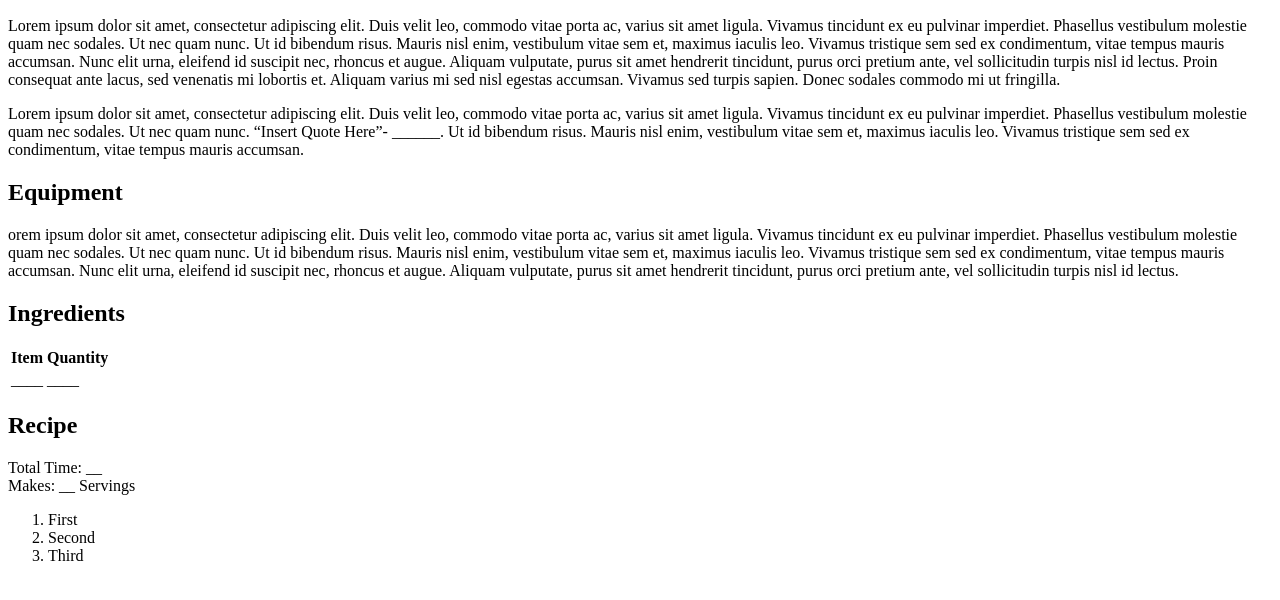
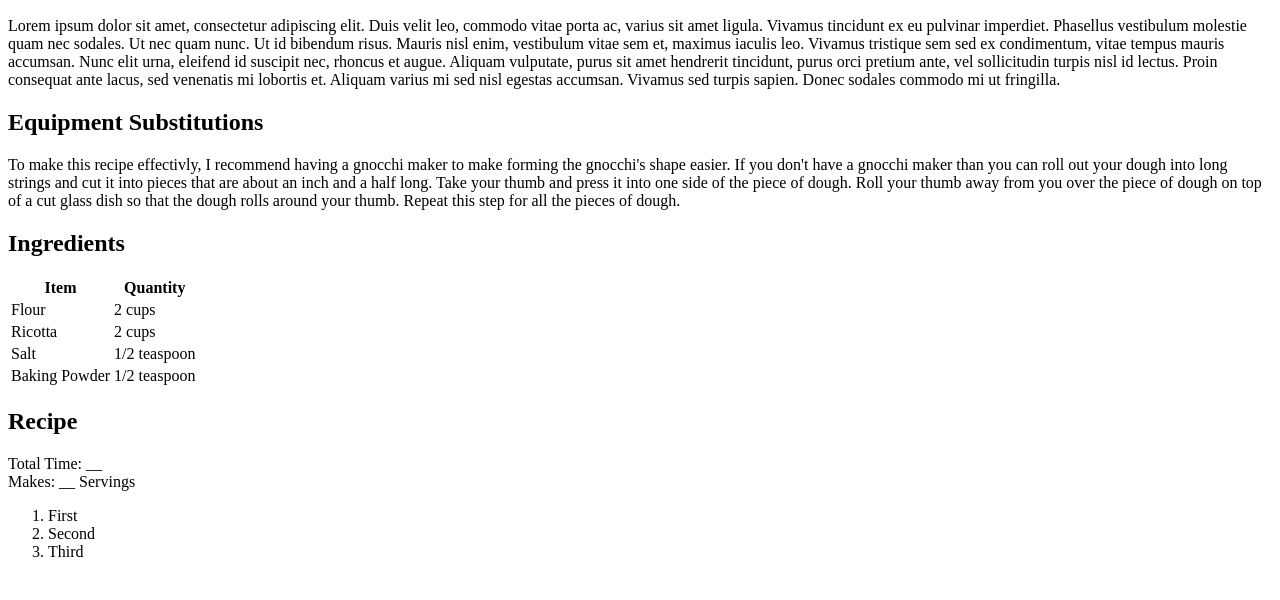
Before and after one commit to Evie-Strings/Evie-Strings.github.io, a plain HTML site: page projects/recipes/1.html in a window 1280 px wide. Shown: the part 110-710 px from the top of the page. Drawn offline with Linux system fonts and the light colour scheme.

Commit message:
listing ingredients and writing equipment/substitutions section

```diff
--- a/projects/recipes/1.html
+++ b/projects/recipes/1.html
@@ -10,9 +10,8 @@
 		<h1>Homemade Gnocchi</h1>
 		<h2>History of this Recipe</h2>
 		<p>Lorem ipsum dolor sit amet, consectetur adipiscing elit. Duis velit leo, commodo vitae porta ac, varius sit amet ligula. Vivamus tincidunt ex eu pulvinar imperdiet. Phasellus vestibulum molestie quam nec sodales. Ut nec quam nunc. Ut id bibendum risus. Mauris nisl enim, vestibulum vitae sem et, maximus iaculis leo. Vivamus tristique sem sed ex condimentum, vitae tempus mauris accumsan. Nunc elit urna, eleifend id suscipit nec, rhoncus et augue. Aliquam vulputate, purus sit amet hendrerit tincidunt, purus orci pretium ante, vel sollicitudin turpis nisl id lectus. Proin consequat ante lacus, sed venenatis mi lobortis et. Aliquam varius mi sed nisl egestas accumsan. Vivamus sed turpis sapien. Donec sodales commodo mi ut fringilla.</p>
-		<p>Lorem ipsum dolor sit amet, consectetur adipiscing elit. Duis velit leo, commodo vitae porta ac, varius sit amet ligula. Vivamus tincidunt ex eu pulvinar imperdiet. Phasellus vestibulum molestie quam nec sodales. Ut nec quam nunc. <q>Insert Quote Here</q>- ______. Ut id bibendum risus. Mauris nisl enim, vestibulum vitae sem et, maximus iaculis leo. Vivamus tristique sem sed ex condimentum, vitae tempus mauris accumsan.</p>
-		<h2>Equipment</h2>
-		<p>orem ipsum dolor sit amet, consectetur adipiscing elit. Duis velit leo, commodo vitae porta ac, varius sit amet ligula. Vivamus tincidunt ex eu pulvinar imperdiet. Phasellus vestibulum molestie quam nec sodales. Ut nec quam nunc. Ut id bibendum risus. Mauris nisl enim, vestibulum vitae sem et, maximus iaculis leo. Vivamus tristique sem sed ex condimentum, vitae tempus mauris accumsan. Nunc elit urna, eleifend id suscipit nec, rhoncus et augue. Aliquam vulputate, purus sit amet hendrerit tincidunt, purus orci pretium ante, vel sollicitudin turpis nisl id lectus.</p>
+		<h2>Equipment Substitutions</h2>
+		<p>To make this recipe effectivly, I recommend having a gnocchi maker to make forming the gnocchi's shape easier. If you don't have a gnocchi maker than you can roll out your dough into long strings and cut it into pieces that are about an inch and a half long. Take your thumb and press it into one side of the piece of dough. Roll your thumb away from you over the piece of dough on top of a cut glass dish so that the dough rolls around your thumb. Repeat this step for all the pieces of dough.</p>
 		<h2>Ingredients</h2>
 		<table>
 			<tr>
@@ -20,8 +19,20 @@
 				<th>Quantity</th>
 			</tr>
 			<tr>
-				<td>____</td>
-				<td>____</td>
+				<td>Flour</td>
+				<td>2 cups</td>
+			</tr>
+			<tr>
+				<td>Ricotta</td>
+				<td>2 cups</td>
+			</tr>
+			<tr>
+				<td>Salt</td>
+				<td>1/2 teaspoon</td>
+			</tr>
+			<tr>
+				<td>Baking Powder</td>
+				<td>1/2 teaspoon</td>
 			</tr>
 		</table>
 		<h2>Recipe</h2>
```
